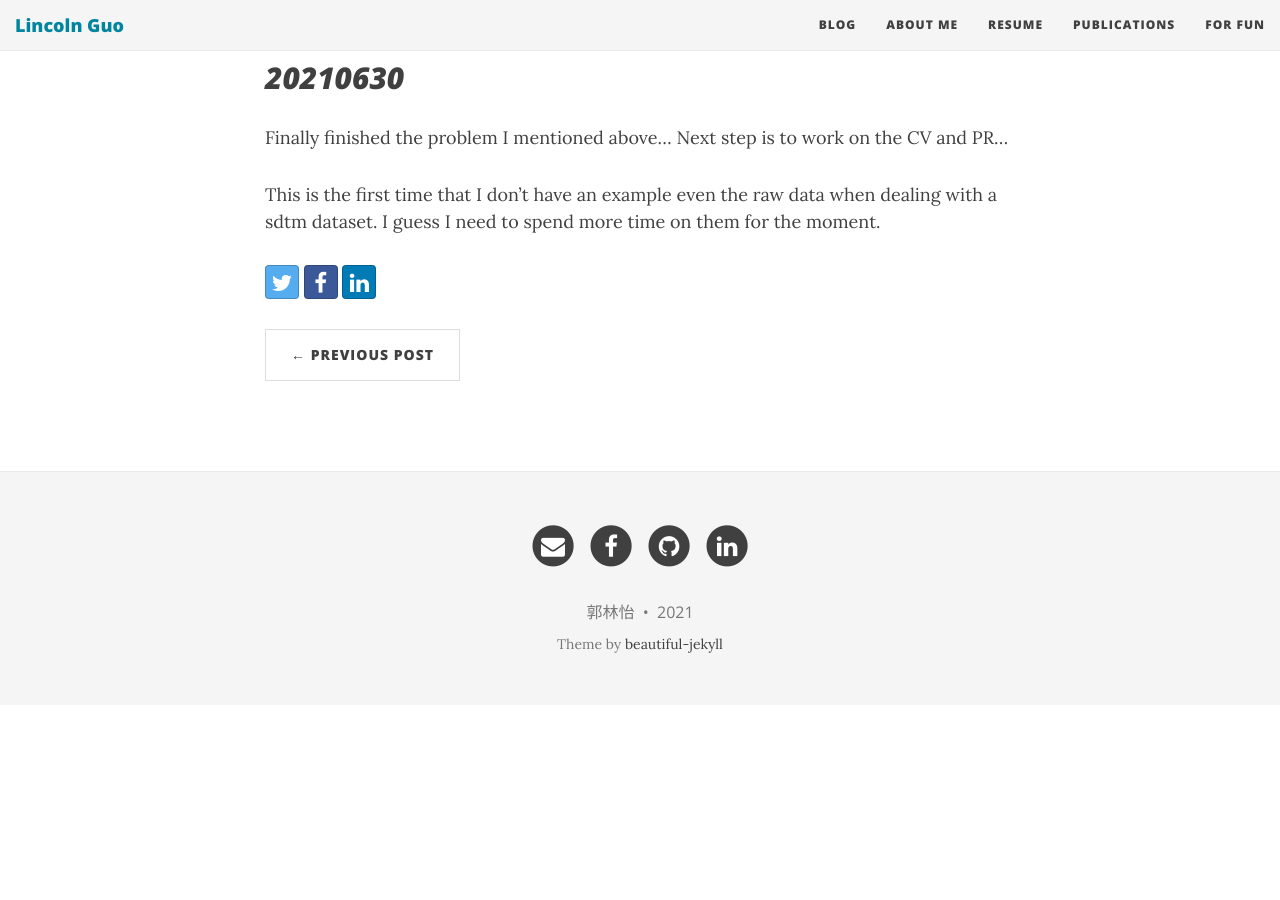
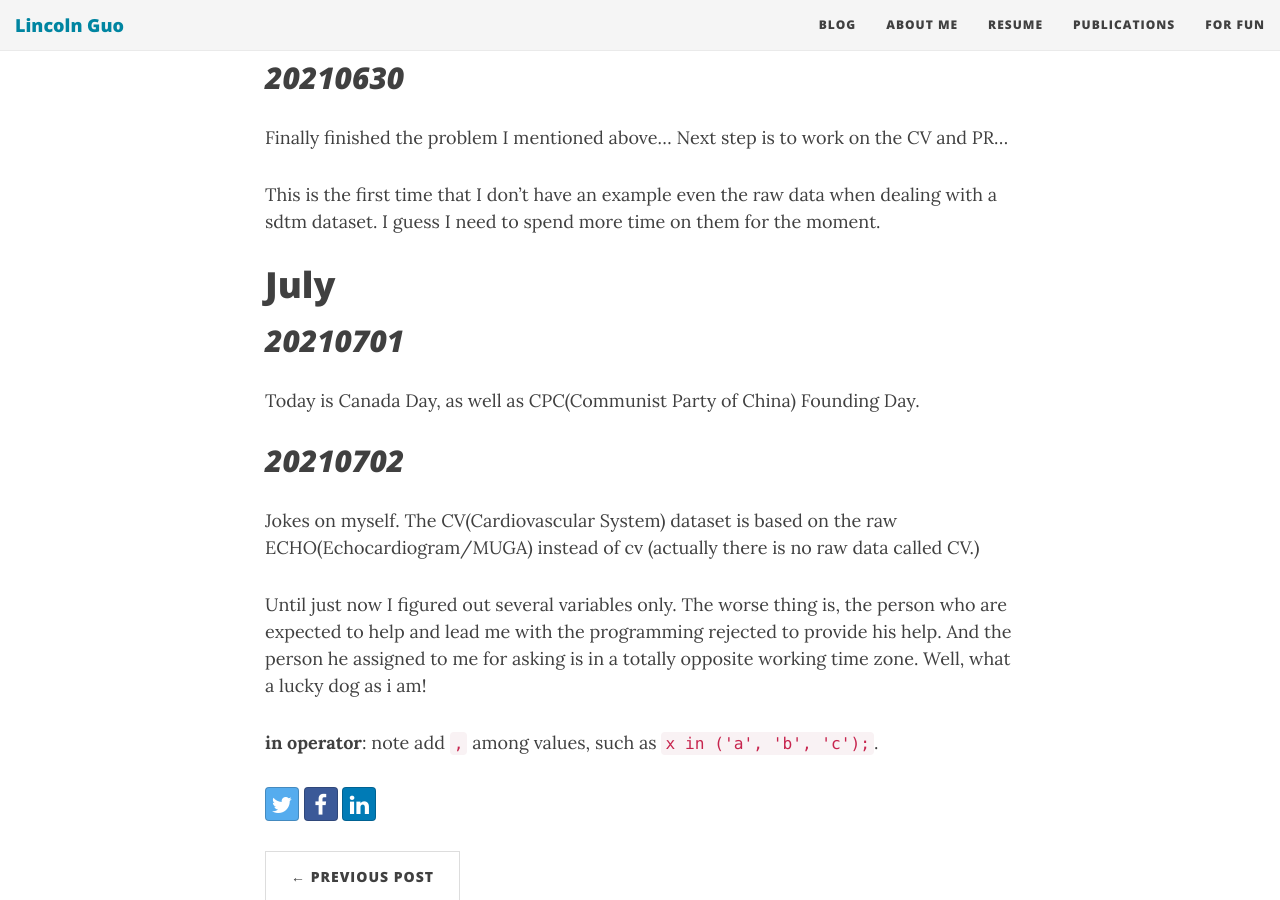
Before and after one commit to LinyiGuo96/LinyiGuo96.github.io, a Jekyll site: the page built from _posts/2021-06-16-SAS-Working-Notes.md, in a window 1280 px wide and 900 px high, scrolled down 7474 px. Built offline with Jekyll 4.4.1, drawn with Linux system fonts in a browser that asks for light colours; nearby versions of some CDN libraries; comment, search, counter and statistics services are not loaded; before the commit the page ends 8179 px from its top, so only the background shows below that.

Commit message:
Update 2021-06-16-SAS-Working-Notes.md

```diff
--- a/_posts/2021-06-16-SAS-Working-Notes.md
+++ b/_posts/2021-06-16-SAS-Working-Notes.md
@@ -224,3 +224,18 @@ One of the most challenging things I met so far is the meaning of various terms
 Finally finished the problem I mentioned above... Next step is to work on the CV and PR...
 
 This is the first time that I don't have an example even the raw data when dealing with a sdtm dataset. I guess I need to spend more time on them for the moment.
+
+
+# July
+
+## _20210701_
+
+Today is Canada Day, as well as CPC(Communist Party of China) Founding Day.
+
+## _20210702_
+
+Jokes on myself. The CV(Cardiovascular System) dataset is based on the raw ECHO(Echocardiogram/MUGA) instead of cv (actually there is no raw data called CV.)
+
+Until just now I figured out several variables only. The worse thing is, the person who are expected to help and lead me with the programming rejected to provide his help. And the person he assigned to me for asking is in a totally opposite working time zone. Well, what a lucky dog as i am!
+
+**in operator**: note add `,` among values, such as `x in ('a', 'b', 'c');`.
```
